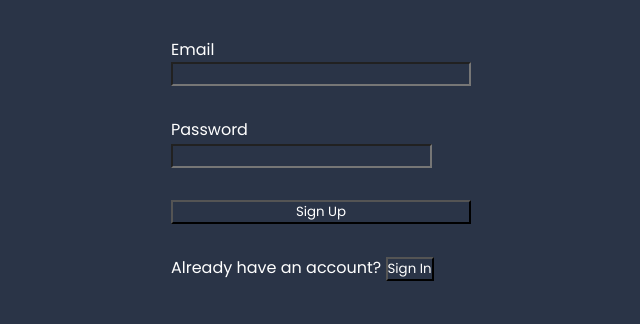
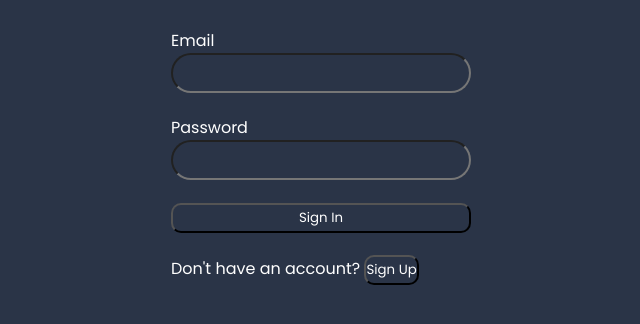
Before and after one commit to izharnjoroge/ecommerce-web, a React (Vite) app: page / in a window 1280 px wide. Shown: the top 324 px of the page, without its empty margins (319-959 px from the left). Built offline with nearby package versions, Linux system fonts and the light colour scheme; no server answers.

Commit message:
replaced useEffect with react query for caching

```diff
--- a/package.json
+++ b/package.json
@@ -11,6 +11,7 @@
   },
   "dependencies": {
     "@supabase/supabase-js": "^2.38.4",
+    "@tanstack/react-query": "^5.8.3",
     "dotenv": "^16.3.1",
     "react": "^18.2.0",
     "react-dom": "^18.2.0",
--- /dev/null
+++ b/src/functions.ts
@@ -0,0 +1,73 @@
+import supabase from "./config/client";
+import { dataInterface } from "./interface/data";
+
+export async function fetchProducts() {
+  try {
+    const { data } = await supabase.from("shop_items").select();
+    const products: dataInterface[] = data || [];
+    return products;
+  } catch (error) {
+    throw error;
+  }
+}
+
+export  async function fetchProduct(id:string) {
+  try {
+    const { data} = await supabase
+        .from("shop_items")
+        .select()
+        .eq("id", id)
+        .limit(1);
+    const product: dataInterface[] = data || [];
+    return product;
+  } catch (error) {
+    throw error;
+  }
+}
+
+
+
+
+// export  async function updateProduct(title:string, description:string, amount:string,rating:string, imageUrl:string, id:string) {
+//   try {
+//     const { data, error } = await supabase
+//         .from("shop_items")
+//         .update([
+//           {
+//             title,
+//             description,
+//             amount,
+//             rating,
+//             imageUrl,
+//           },
+//         ])
+//         .eq("id", id);
+//    if(data){
+
+//    }
+//   } catch (error) {
+//     throw error;
+//   }
+// }
+
+export  async function updateProduct({title,description,amount,rating,imageUrl,id} :{title:string,description:string,amount:string,rating:string,imageUrl:string,id:string}) {
+  try {
+    const { data, error } = await supabase
+        .from("shop_items")
+        .update([
+          {
+            title,
+            description,
+            amount,
+            rating,
+            imageUrl,
+          },
+        ])
+        .eq("id", id);
+   if(data){
+
+   }
+  } catch (error) {
+    throw error;
+  }
+}
--- a/src/pages/auth/userCreation/auth.scss
+++ b/src/pages/auth/userCreation/auth.scss
@@ -12,9 +12,18 @@
         .input-elements{
             display: flex;
             flex-direction: column;
+
+            .input-fields{
+                display: flex;
+                width: 100%;
+                height: 40px;
+                border-radius: 20px;
+            }
         }
-    }
-    .selections{
 
     }
+    .buttons{
+        border-radius: 10px;
+        height: 30px;
+    }
 }
--- a/src/pages/auth/userCreation/auth.tsx
+++ b/src/pages/auth/userCreation/auth.tsx
@@ -1,7 +1,152 @@
-import React, { useState } from "react";
+import React, { useRef, useState } from "react";
 import supabase from "../../../config/client";
 import { useNavigate } from "react-router-dom";
 import "./auth.scss";
+
+/*
+ The commented code uses the useRef Hook instead of the useState Hook
+*/
+
+// // Enum for authentication modes
+// enum AuthMode {
+//   SignUp = "signUp",
+//   SignIn = "signIn",
+// }
+
+// const Auth = () => {
+//   // Naviagator HOOk
+//   const navigate = useNavigate();
+
+//   // References HOOK
+//   const emailRef = useRef<HTMLInputElement>(null);
+//   const passwordRef = useRef<HTMLInputElement>(null);
+//   //State For Form
+//   // const [formData, setFormData] = useState({
+//   //   email: "",
+//   //   password: "",
+//   // });
+
+//   //Error State
+//   // const [formError, setFormError] = useState<string | null>();
+
+//   // Default to SignUp mode
+//   const [authMode, setAuthMode] = useState<AuthMode>(AuthMode.SignUp);
+
+//   const authActions = {
+//     [AuthMode.SignUp]: signUpNewUser,
+//     [AuthMode.SignIn]: signInWithEmail,
+//   };
+
+//   async function signUpNewUser(email: string, password: string) {
+//     const { data, error } = await supabase.auth.signUp({
+//       email: email,
+//       password: password,
+//     });
+//     handleAuthResult(data, error);
+//   }
+
+//   async function signInWithEmail(email: string, password: string) {
+//     const { data, error } = await supabase.auth.signInWithPassword({
+//       email: email,
+//       password: password,
+//     });
+//     handleAuthResult(data, error);
+//   }
+
+//   const handleAuthResult = (data: any, error: any) => {
+//     if (error) {
+//       alert(error);
+//       return;
+//     }
+//     if (data) {
+//     }
+
+//     // setFormData({
+//     //   email: "",
+//     //   password: "",
+//     // });
+
+//     const successMessage =
+//       authMode === AuthMode.SignUp ? "Account created successfully" : "Welcome";
+//     alert(successMessage);
+//     navigate("/home");
+//   };
+
+//   // const handleChange = (
+//   //   e: React.ChangeEvent<HTMLInputElement | HTMLTextAreaElement>
+//   // ) => {
+//   //   const { name, value } = e.target;
+//   //   setFormData({
+//   //     ...formData!,
+//   //     [name]: value,
+//   //   });
+//   // };
+
+//   const handleSubmit = async (e: React.FormEvent<HTMLFormElement>) => {
+//     e.preventDefault();
+//     console.log(emailRef.current!.value);
+//     console.log(passwordRef.current!.value);
+//     // authActions[authMode](emailRef.current!, passwordRef.current!);
+//   };
+
+//   return (
+//     <div className="auth-main">
+//       <div>
+//         <form onSubmit={handleSubmit} className="form-main">
+//           <div className="input-elements">
+//             <label>Email</label>
+//             <input
+//               type="text"
+//               name="email"
+//               required
+//               className="input-fields"
+//               ref={emailRef}
+//               // value={emailRef.current}
+//               // value={formData?.email ?? ""}
+//               // onChange={handleChange}
+//             />
+//           </div>
+//           <div className="input-elements">
+//             <label>Password</label>
+//             <input
+//               type="text"
+//               name="password"
+//               min={6}
+//               max={16}
+//               required
+//               className="input-fields"
+//               ref={passwordRef}
+//               // value={passwordRef.current}
+//               // value={formData?.password ?? ""}
+//               // onChange={handleChange}
+//             />
+//           </div>
+//           <button className="buttons">
+//             {authMode === AuthMode.SignUp ? "Sign Up" : "Sign In"}
+//           </button>
+//         </form>
+//         <p>
+//           {authMode === AuthMode.SignUp
+//             ? "Already have an account? "
+//             : "Don't have an account? "}
+//           <button
+//             type="button"
+//             className="buttons"
+//             onClick={() =>
+//               setAuthMode(
+//                 authMode === AuthMode.SignUp ? AuthMode.SignIn : AuthMode.SignUp
+//               )
+//             }
+//           >
+//             {authMode === AuthMode.SignUp ? "Sign In" : "Sign Up"}
+//           </button>
+//         </p>
+//       </div>
+//     </div>
+//   );
+// };
+
+// export default Auth;
 
 // Enum for authentication modes
 enum AuthMode {
@@ -23,7 +168,7 @@ const Auth = () => {
   const [formError, setFormError] = useState<string | null>();
 
   // Default to SignUp mode
-  const [authMode, setAuthMode] = useState<AuthMode>(AuthMode.SignUp);
+  const [authMode, setAuthMode] = useState<AuthMode>(AuthMode.SignIn);
 
   const authActions = {
     [AuthMode.SignUp]: signUpNewUser,
@@ -48,11 +193,7 @@ const Auth = () => {
 
   const handleAuthResult = (data: any, error: any) => {
     if (error) {
-      const errorMessage =
-        authMode === AuthMode.SignUp
-          ? "Error during authentication"
-          : "Error Creating Account";
-      alert(errorMessage);
+      alert(error);
       return;
     }
     if (data) {
@@ -62,6 +203,7 @@ const Auth = () => {
       email: "",
       password: "",
     });
+
     const successMessage =
       authMode === AuthMode.SignUp ? "Account created successfully" : "Welcome";
     alert(successMessage);
@@ -80,8 +222,9 @@ const Auth = () => {
 
   const handleSubmit = async (e: React.FormEvent<HTMLFormElement>) => {
     e.preventDefault();
-    const { email, password } = formData!;
-    authActions[authMode](email, password);
+    console.log(formData.email);
+    console.log(formData.password);
+    authActions[authMode](formData.email, formData.password!);
   };
 
   return (
@@ -94,34 +237,35 @@ const Auth = () => {
               type="text"
               name="email"
               required
+              className="input-fields"
               value={formData?.email ?? ""}
               onChange={handleChange}
             />
           </div>
-          <div>
-            <div>
-              <label>Password</label>
-            </div>
+          <div className="input-elements">
+            <label>Password</label>
             <input
               type="text"
               name="password"
               min={6}
               max={16}
               required
+              className="input-fields"
               value={formData?.password ?? ""}
               onChange={handleChange}
             />
           </div>
-          <button>
+          <button className="buttons">
             {authMode === AuthMode.SignUp ? "Sign Up" : "Sign In"}
           </button>
         </form>
-        <p className="selections">
+        <p>
           {authMode === AuthMode.SignUp
             ? "Already have an account? "
             : "Don't have an account? "}
           <button
             type="button"
+            className="buttons"
             onClick={() =>
               setAuthMode(
                 authMode === AuthMode.SignUp ? AuthMode.SignIn : AuthMode.SignUp
--- a/src/pages/create/create.tsx
+++ b/src/pages/create/create.tsx
@@ -3,10 +3,11 @@ import supabase from "../../config/client";
 import { useNavigate } from "react-router-dom";
 import "./create.scss";
 import { dataInterface } from "../../interface/data";
+
 const Create = () => {
   //Navigation
+  const navigate = useNavigate();
 
-  const navigate = useNavigate();
   // state
   const [formData, setFormData] = useState<dataInterface | null>();
   const [formError, setFormError] = useState<String | null>();
@@ -66,9 +67,8 @@ const Create = () => {
   //submit data to db
   const handleSubmit = async (e: React.FormEvent<HTMLFormElement>) => {
     e.preventDefault();
+    await uploadFile(imageFile!);
     const { title, description, amount, rating, image } = formData!;
-    uploadFile(imageFile!);
-
     const { data, error } = await supabase.from("shop_items").insert([
       {
         title,
--- a/src/pages/home/home.tsx
+++ b/src/pages/home/home.tsx
@@ -1,34 +1,77 @@
-import { useEffect, useState } from "react";
-import supabase from "../../config/client";
 import { dataInterface } from "../../interface/data";
 import ItemsCard from "../../components/card/items";
 import "./home.scss";
-const home = () => {
-  const [error, setError] = useState<String | null>();
-  const [products, setProducts] = useState<dataInterface[] | null>();
+import { useQuery } from "@tanstack/react-query";
+import { fetchProducts } from "../../functions";
+
+// const home = () => {
+//   const [error, setError] = useState<String | null>();
+//   const [products, setProducts] = useState<dataInterface[] | null>();
+
+//   const handleDelete = (id: number) => {
+//     setProducts((prevProduct) => {
+//       return prevProduct?.filter((product) => product.id !== id);
+//     });
+//   };
+
+//   useEffect(() => {
+//     const fetchProducts = async () => {
+//       const { data, error } = await supabase.from("shop_items").select();
+
+//       if (error) {
+//         setError("Error fetching data");
+//         setProducts(null);
+//       }
+//       if (data) {
+//         setError(null);
+//         setProducts(data);
+//       }
+//     };
+
+//     fetchProducts();
+//   }, []);
+
+//   return (
+//     <div>
+//       {products && (
+//         <div className="items">
+//           {products.map((product) => (
+//             <div key={product.id} className="items-grid">
+//               <ItemsCard
+//                 id={product.id}
+//                 created_at={product.created_at}
+//                 title={product.title}
+//                 description={product.description}
+//                 amount={product.amount}
+//                 rating={product.rating}
+//                 onDelete={handleDelete}
+//               />
+//             </div>
+//           ))}
+//         </div>
+//       )}
+//       {error && <div>{error}</div>}
+//     </div>
+//   );
+// };
+
+// export default home;
+
+export default function home() {
+  const { isPending, error, data } = useQuery({
+    queryKey: ["products"],
+    queryFn: fetchProducts,
+  });
+
+  if (isPending) return "Loading...";
+
+  if (error) return "An error has occurred: " + error.message;
+
+  const products: dataInterface[] = data || [];
 
   const handleDelete = (id: number) => {
-    setProducts((prevProduct) => {
-      return prevProduct?.filter((product) => product.id !== id);
-    });
+    return products?.filter((product) => product.id !== id);
   };
-
-  useEffect(() => {
-    const fetchProducts = async () => {
-      const { data, error } = await supabase.from("shop_items").select();
-
-      if (error) {
-        setError("Error fetching data");
-        setProducts(null);
-      }
-      if (data) {
-        setError(null);
-        setProducts(data);
-      }
-    };
-
-    fetchProducts();
-  }, []);
 
   return (
     <div>
@@ -52,6 +95,4 @@ const home = () => {
       {error && <div>{error}</div>}
     </div>
   );
-};
-
-export default home;
+}
```
Also changed, not shown: src/main.tsx (+7 -1 lines), 1 other file (tests, documents, lock files or other folders).
